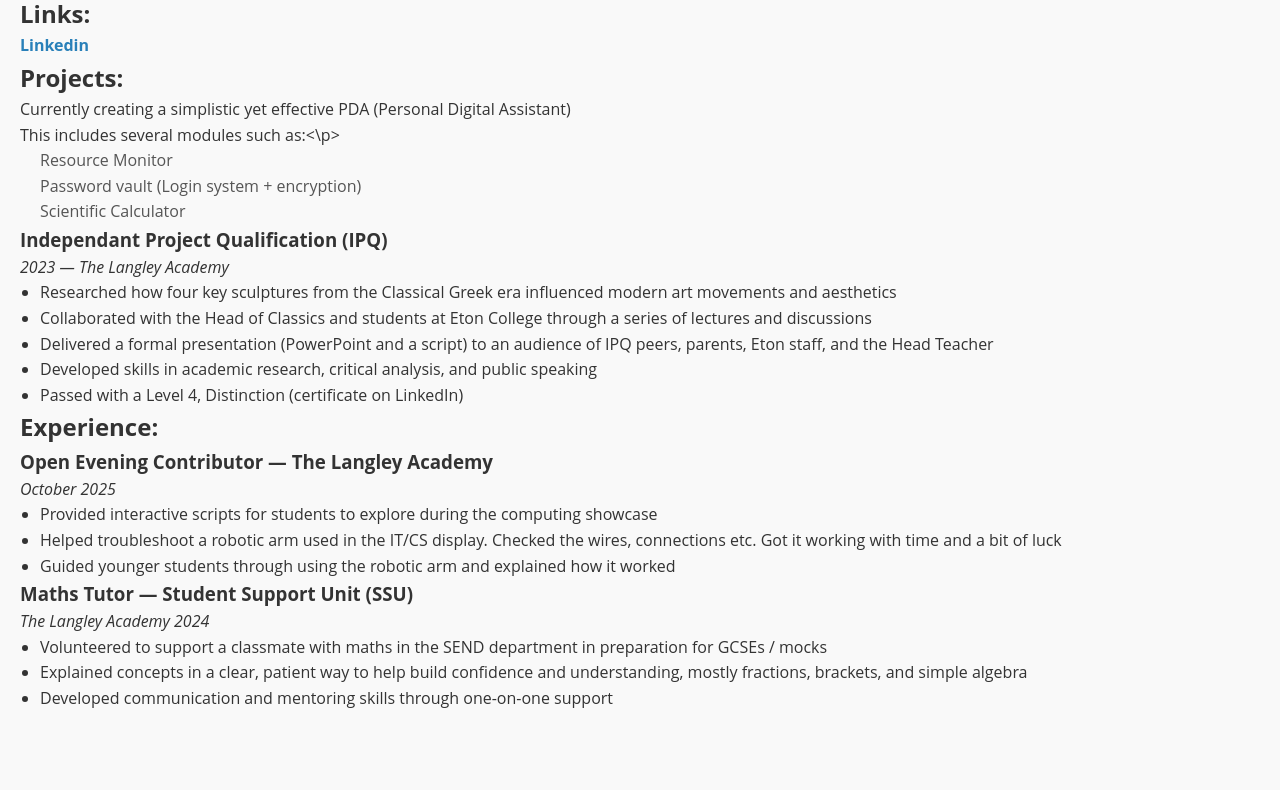
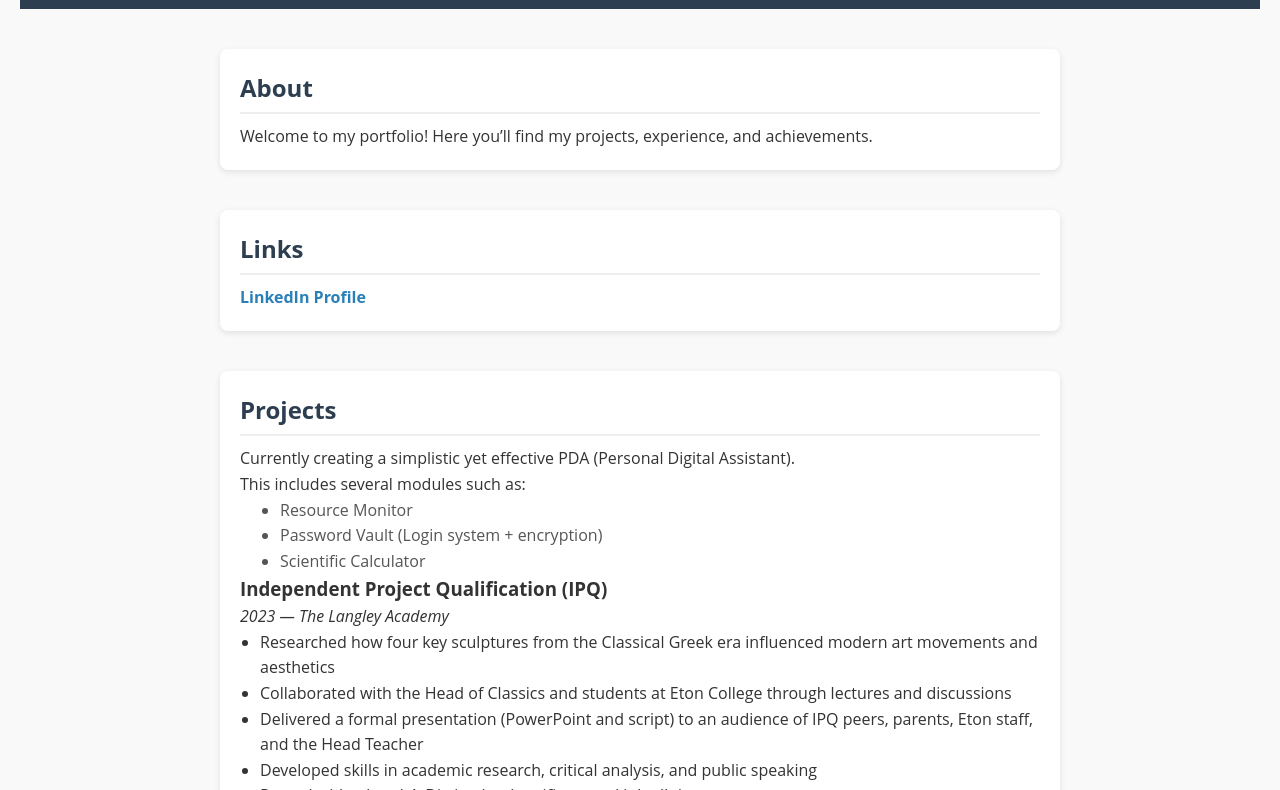
Before and after one commit to Paul-stev/portfolio-website, a plain HTML site: page index.html in a window 1280 px wide. Shown: the part 115-905 px from the top of the page. Before the commit the page ends 846 px from the top, so only its background shows below. Drawn offline with Linux system fonts and the light colour scheme.

Commit message:
Update index.html

```diff
--- a/index.html
+++ b/index.html
@@ -1,59 +1,79 @@
-<html>
+<!DOCTYPE html>
+<html lang="en">
 <head>
-    <title >Paul's Portfolio</title>
+  <meta charset="UTF-8">
+  <meta name="viewport" content="width=device-width, initial-scale=1.0">
+  <title>Paul's Portfolio</title>
   <link rel="stylesheet" href="style.css">
 </head>
 <body>
-    <h1>Portfilo Website</h1>
+  <header>
+    <h1>Paul's Portfolio Website</h1>
+  </header>
 
-    <h2> About:</h2>
-    <p>  </p>
-    <h2> Links:</h2>
-    <a href="https://www.linkedin.com/in/paul-stevens-ba64b839b/">Linkedin</a>
+  <main>
+    <!-- About Section -->
+    <section>
+      <h2>About</h2>
+      <p>Welcome to my portfolio! Here you’ll find my projects, experience, and achievements.</p>
+    </section>
 
+    <!-- Links Section -->
+    <section>
+      <h2>Links</h2>
+      <p>
+        <a href="https://www.linkedin.com/in/paul-stevens-ba64b839b/" target="_blank">
+          LinkedIn Profile
+        </a>
+      </p>
+    </section>
 
-    <h2> Projects:</h2>
-    <p> Currently creating a simplistic yet effective PDA (Personal Digital Assistant) </p>
-        <p> This includes several modules such as:<\p>
-    <p class="indented">
-      Resource Monitor
-    </p>
-    <p class="indented">
-      Password vault (Login system + encryption)
-    </p>
-    <p class="indented">
-      Scientific Calculator
-    </p>
-<h3>Independant Project Qualification (IPQ)</h3>
+    <!-- Projects Section -->
+    <section>
+      <h2>Projects</h2>
+      <p>Currently creating a simplistic yet effective PDA (Personal Digital Assistant).</p>
+      <p>This includes several modules such as:</p>
+      <ul>
+        <li class="indented">Resource Monitor</li>
+        <li class="indented">Password Vault (Login system + encryption)</li>
+        <li class="indented">Scientific Calculator</li>
+      </ul>
+
+      <h3>Independent Project Qualification (IPQ)</h3>
       <p><em>2023 — The Langley Academy</em></p>
       <ul>
         <li>Researched how four key sculptures from the Classical Greek era influenced modern art movements and aesthetics</li>
-  <li>Collaborated with the Head of Classics and students at Eton College through a series of lectures and discussions</li>
-  <li>Delivered a formal presentation (PowerPoint and a script) to an audience of IPQ peers, parents, Eton staff, and the Head Teacher</li>
+        <li>Collaborated with the Head of Classics and students at Eton College through lectures and discussions</li>
+        <li>Delivered a formal presentation (PowerPoint and script) to an audience of IPQ peers, parents, Eton staff, and the Head Teacher</li>
         <li>Developed skills in academic research, critical analysis, and public speaking</li>
-  <li> Passed with a Level 4, Distinction (certificate on LinkedIn) </li>
+        <li>Passed with a Level 4, Distinction (certificate on LinkedIn)</li>
       </ul>
+    </section>
 
-
-    <h2> Experience:</h2>
+    <!-- Experience Section -->
+    <section>
+      <h2>Experience</h2>
 
       <h3>Open Evening Contributor — The Langley Academy</h3>
       <p><em>October 2025</em></p>
       <ul>
         <li>Provided interactive scripts for students to explore during the computing showcase</li>
-  <li>Helped troubleshoot a robotic arm used in the IT/CS display. Checked the wires, connections etc. Got it working with time and a bit of luck</li>
+        <li>Troubleshot a robotic arm used in IT/CS area, checked wires and connections, and restored functionality</li>
         <li>Guided younger students through using the robotic arm and explained how it worked</li>
       </ul>
 
       <h3>Maths Tutor — Student Support Unit (SSU)</h3>
-<p><em> The Langley Academy 2024</em></p>
+      <p><em>The Langley Academy, 2024</em></p>
       <ul>
-  <li>Volunteered to support a classmate with maths in the SEND department in preparation for GCSEs / mocks</li>
-  <li>Explained concepts in a clear, patient way to help build confidence and understanding, mostly fractions, brackets, and simple algebra</li>
+        <li>Volunteered to support a classmate with maths in the SEND department in preparation for GCSEs/mocks</li>
+        <li>Explained concepts in a clear, patient way to build confidence and understanding (fractions, brackets, simple algebra)</li>
         <li>Developed communication and mentoring skills through one-on-one support</li>
       </ul>
+    </section>
+  </main>
 
-
-
+  <footer>
+    <p>&copy; 2025 Paul Stevens. All rights reserved.</p>
+  </footer>
 </body>
 </html>
```
Lines whose indentation alone changed are shown as unchanged.
